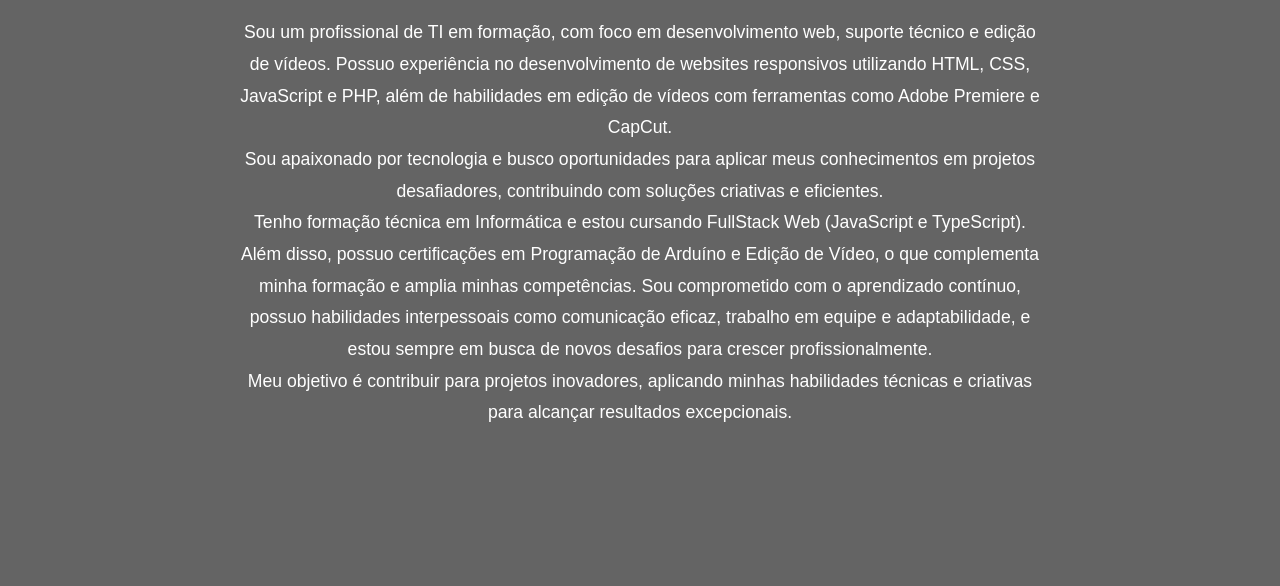
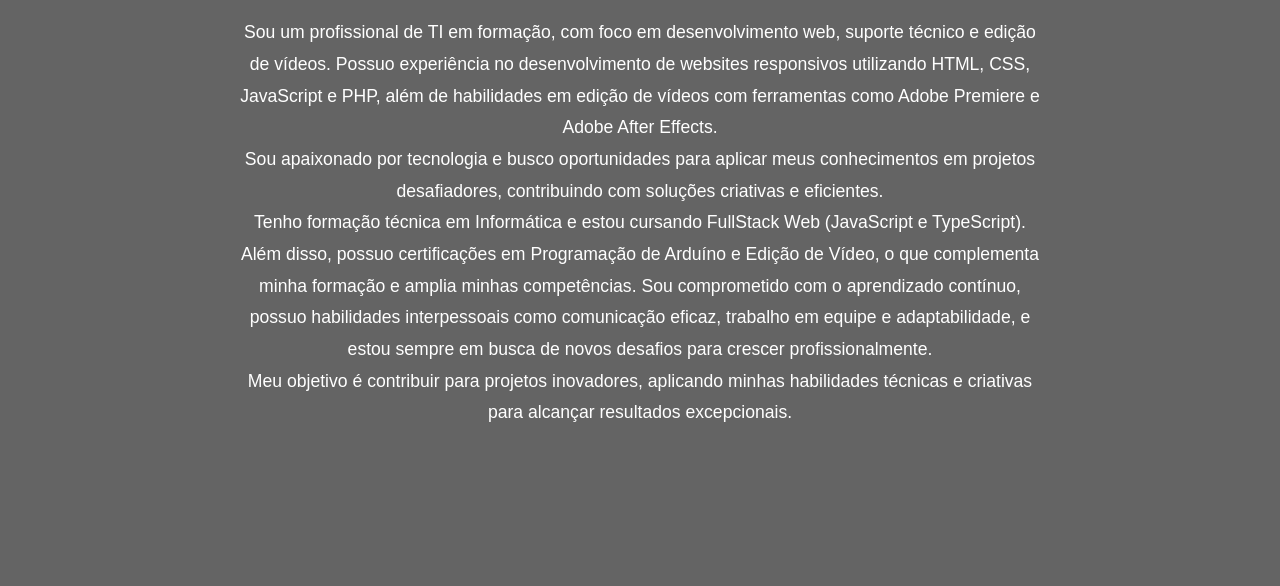
Before and after one commit to A-0030/Abra-o-Pedro-portif-lio, a plain HTML site: page index.html in a window 1280 px wide. Shown: the part 469-1055 px from the top of the page. Drawn offline with nearby package versions, Linux system fonts and the light colour scheme; a script that the page names is missing.

Commit message:
Update index.html

```diff
--- a/index.html
+++ b/index.html
@@ -15,7 +15,7 @@
 
   <section id="sobre">
     <h2>Sobre Mim</h2>
-    <p>Sou um profissional de TI em formação, com foco em desenvolvimento web, suporte técnico e edição de vídeos. Possuo experiência no desenvolvimento de websites responsivos utilizando HTML, CSS, JavaScript e PHP, além de habilidades em edição de vídeos com ferramentas como Adobe Premiere e CapCut.<br>Sou apaixonado por tecnologia e busco oportunidades para aplicar meus conhecimentos em projetos desafiadores, contribuindo com soluções criativas e eficientes.
+    <p>Sou um profissional de TI em formação, com foco em desenvolvimento web, suporte técnico e edição de vídeos. Possuo experiência no desenvolvimento de websites responsivos utilizando HTML, CSS, JavaScript e PHP, além de habilidades em edição de vídeos com ferramentas como Adobe Premiere e Adobe After Effects.<br>Sou apaixonado por tecnologia e busco oportunidades para aplicar meus conhecimentos em projetos desafiadores, contribuindo com soluções criativas e eficientes.
         <br>Tenho formação técnica em Informática e estou cursando FullStack Web (JavaScript e TypeScript).<br>Além disso, possuo certificações em Programação de Arduíno e Edição de Vídeo, o que complementa minha formação e amplia minhas competências.
         Sou comprometido com o aprendizado contínuo, possuo habilidades interpessoais como comunicação eficaz, trabalho em equipe e adaptabilidade, e estou sempre em busca de novos desafios para crescer profissionalmente.<br>Meu objetivo é contribuir para projetos inovadores, aplicando minhas habilidades técnicas e criativas para alcançar resultados excepcionais.</p>
   </section>
```
